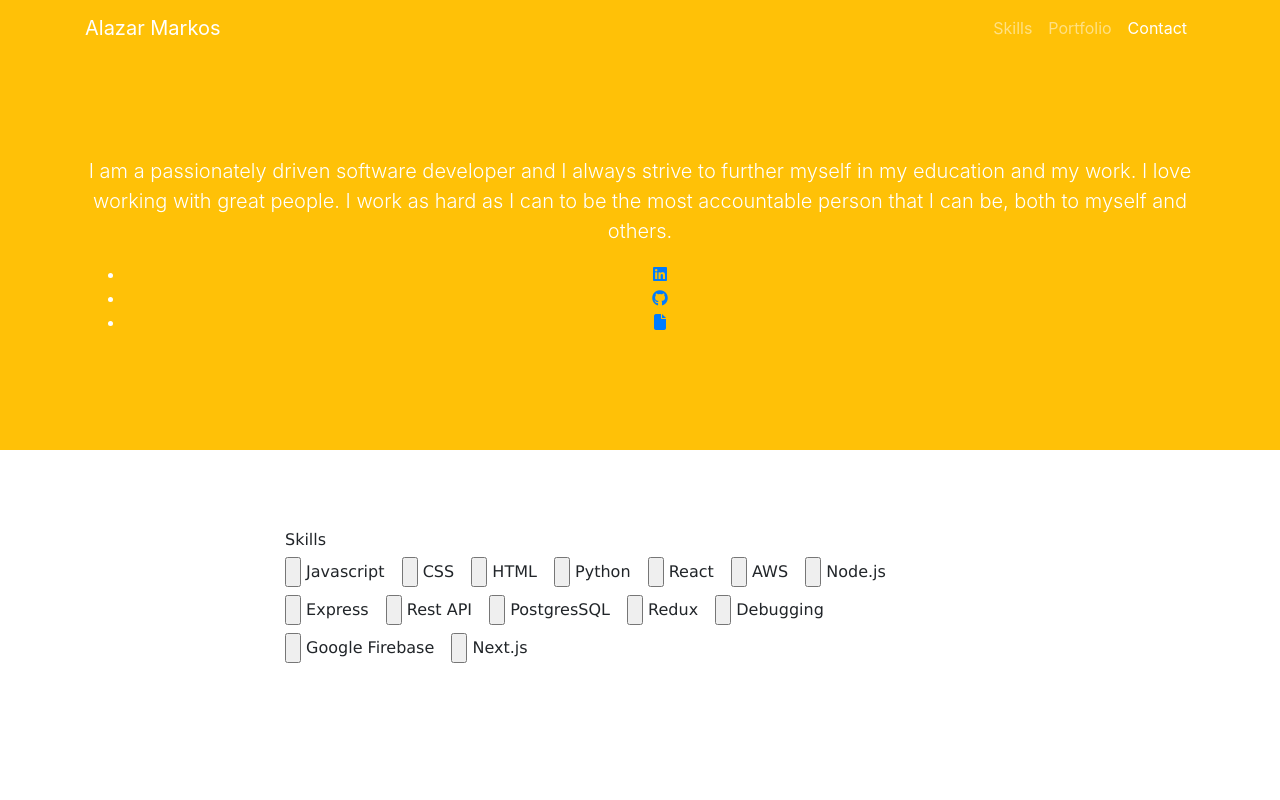
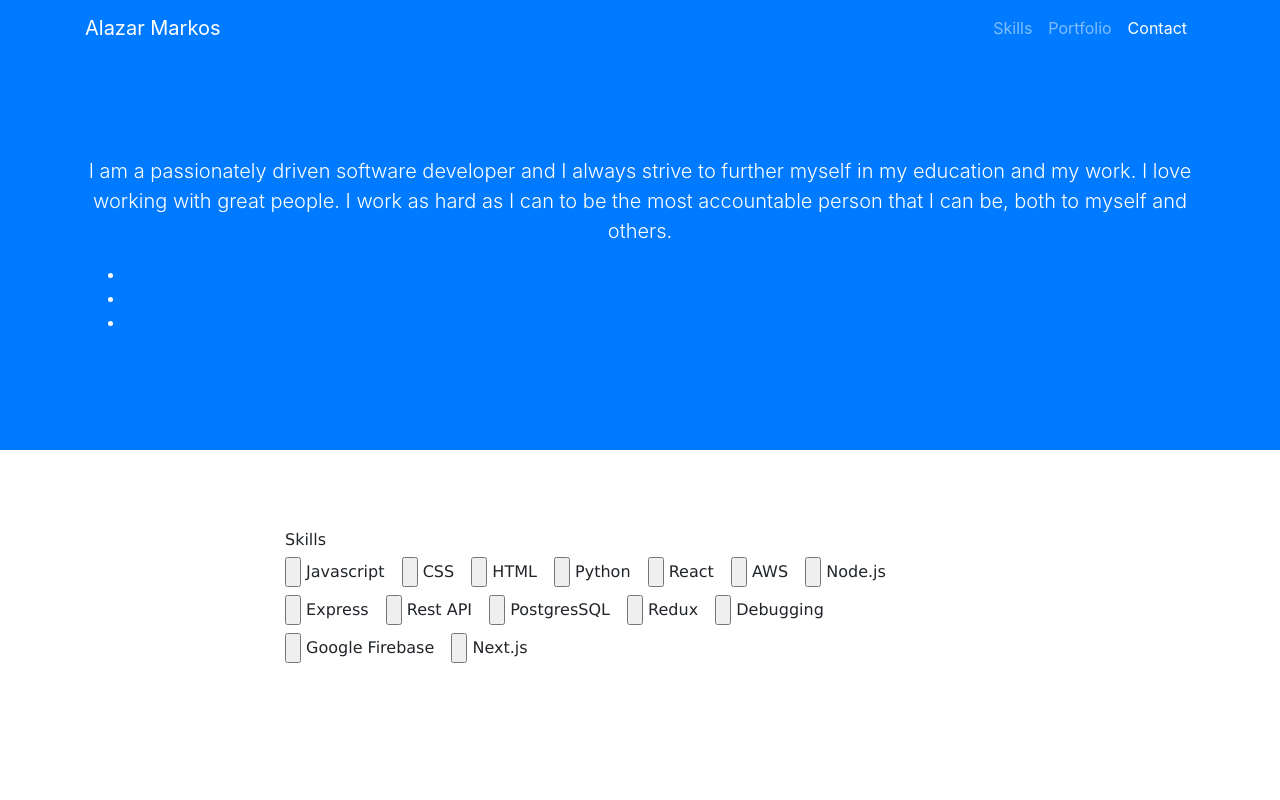
Before and after one commit to alazarabraham/portfolio-reboot, a website with bundled scripts: page index.html in a window 1280 px wide. Shown: the top 800 px of the page. Built offline with nearby package versions, Linux system fonts and the light colour scheme.

Commit message:
Update index.html

```diff
--- a/index.html
+++ b/index.html
@@ -47,7 +47,7 @@
   </nav>
 
 
-  <header class="bg-warning text-white">
+  <header class="bg-primary text-white">
     <div class="container text-center">
       <p class="lead">I am a passionately driven software developer and I always strive to further myself in my
         education and my work. I love working with great people. I work as hard as I can to be the most accountable
```
